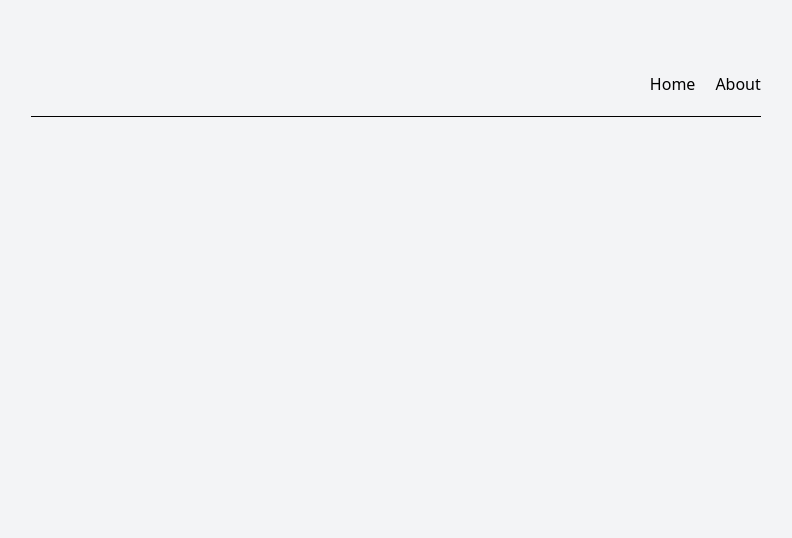
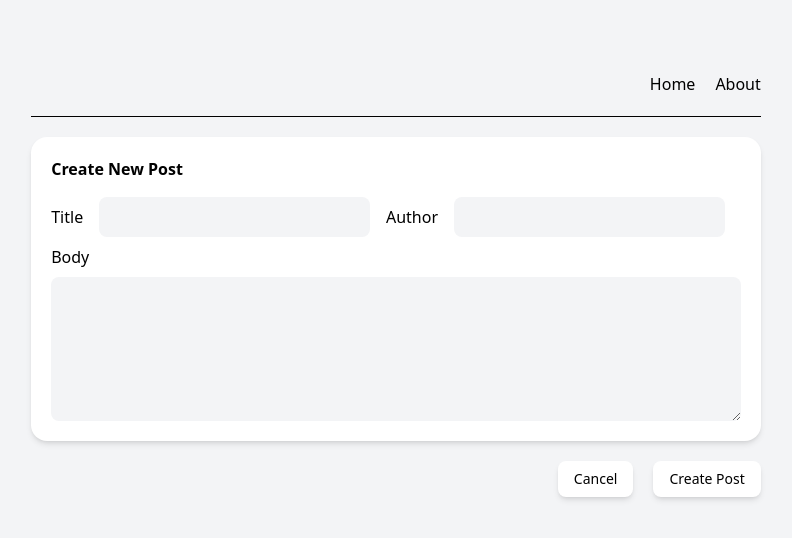
Before and after one commit to annikaharmsen/linkedin-blog, a React (Vite) app in the folder frontend/: page /posts/create in a window 1280 px wide. Before the commit this address had no page. Shown: the top 538 px of the page, without its empty margins (244-1036 px from the left). Built offline with nearby package versions, Linux system fonts and the light colour scheme.

Commit message:
feat: implement post creation interface

```diff
--- a/frontend/src/App.jsx
+++ b/frontend/src/App.jsx
@@ -3,6 +3,7 @@ import Navigation from "./components/Navigation";
 import { Route, Routes } from "react-router-dom";
 import About from "./pages/About";
 import Home from "./pages/Home";
+import Create from "./pages/Posts/Create";
 
 function App() {
     return (
@@ -12,6 +13,7 @@ function App() {
             <Routes>
                 <Route path="/" element={<Home />} />
                 <Route path="about" element={<About />} />
+                <Route path="posts/create" element={<Create />} />
             </Routes>
         </div>
     );
--- /dev/null
+++ b/frontend/src/pages/Posts/Create.jsx
@@ -0,0 +1,87 @@
+import axios from "axios";
+import { useState } from "react";
+import { Link, useNavigate } from "react-router-dom";
+
+export default function Create() {
+    const [title, setTitle] = useState("");
+    const [author, setAuthor] = useState("");
+    const [body, setBody] = useState("");
+
+    let navigate = useNavigate();
+
+    const handleSubmit = async (e) => {
+        e.preventDefault();
+
+        try {
+            await axios.post(import.meta.env.VITE_API_URL + "/posts", {
+                title,
+                author,
+                body,
+            });
+            setTitle("");
+            setAuthor("");
+            setBody("");
+        } catch (error) {
+            console.error("Error creating post:", error);
+        }
+
+        navigate("/");
+    };
+
+    return (
+        <form onSubmit={handleSubmit}>
+            <div className="p-5 my-5 bg-white rounded-2xl shadow-md text-left">
+                <h1 className="font-bold pb-4">Create New Post</h1>
+
+                <div className="w-full flex">
+                    <label htmlFor="title" className="my-2 mr-4">
+                        Title
+                    </label>
+                    <input
+                        type="text"
+                        name="title"
+                        value={title}
+                        onChange={(e) => setTitle(e.target.value)}
+                        className="grow bg-gray-100 px-4 rounded-lg mr-4"
+                    />
+
+                    <label htmlFor="author" className="my-2 mr-4">
+                        Author
+                    </label>
+                    <input
+                        type="text"
+                        name="author"
+                        value={author}
+                        onChange={(e) => setAuthor(e.target.value)}
+                        className="grow bg-gray-100 px-4 rounded-lg mr-4"
+                    />
+                </div>
+
+                <label htmlFor="body" className="my-2 mr-4 block">
+                    Body
+                </label>
+                <textarea
+                    name="body"
+                    value={body}
+                    onChange={(e) => setBody(e.target.value)}
+                    className="block w-full h-36 bg-gray-100 px-4 py-2 rounded-lg mr-4"
+                />
+            </div>
+
+            <div className="flex space-x-5 justify-end">
+                <Link
+                    to="/"
+                    className="text-sm bg-white rounded-lg py-2 px-4 shadow-md text-left hover:shadow-sm hover:bg-gray-100"
+                >
+                    Cancel
+                </Link>
+                <button
+                    type="submit"
+                    className="text-sm bg-white rounded-lg py-2 px-4 shadow-md text-left hover:shadow-sm hover:bg-gray-100"
+                >
+                    Create Post
+                </button>
+            </div>
+        </form>
+    );
+}
--- a/frontend/src/pages/Posts/Index.jsx
+++ b/frontend/src/pages/Posts/Index.jsx
@@ -1,5 +1,6 @@
 import { useState, useEffect } from "react";
 import axios from "axios";
+import { Link } from "react-router-dom";
 
 export function Index() {
     const [posts, setPosts] = useState([]);
@@ -16,6 +17,14 @@ export function Index() {
     }, []);
     return (
         <>
+            <div className="flex">
+                <Link
+                    to="/posts/create"
+                    className="text-sm bg-white rounded-lg py-2 px-4 shadow-md text-left hover:shadow-sm hover:bg-gray-100"
+                >
+                    New Post
+                </Link>
+            </div>
             {posts &&
                 posts.map((post) => (
                     <div
```
